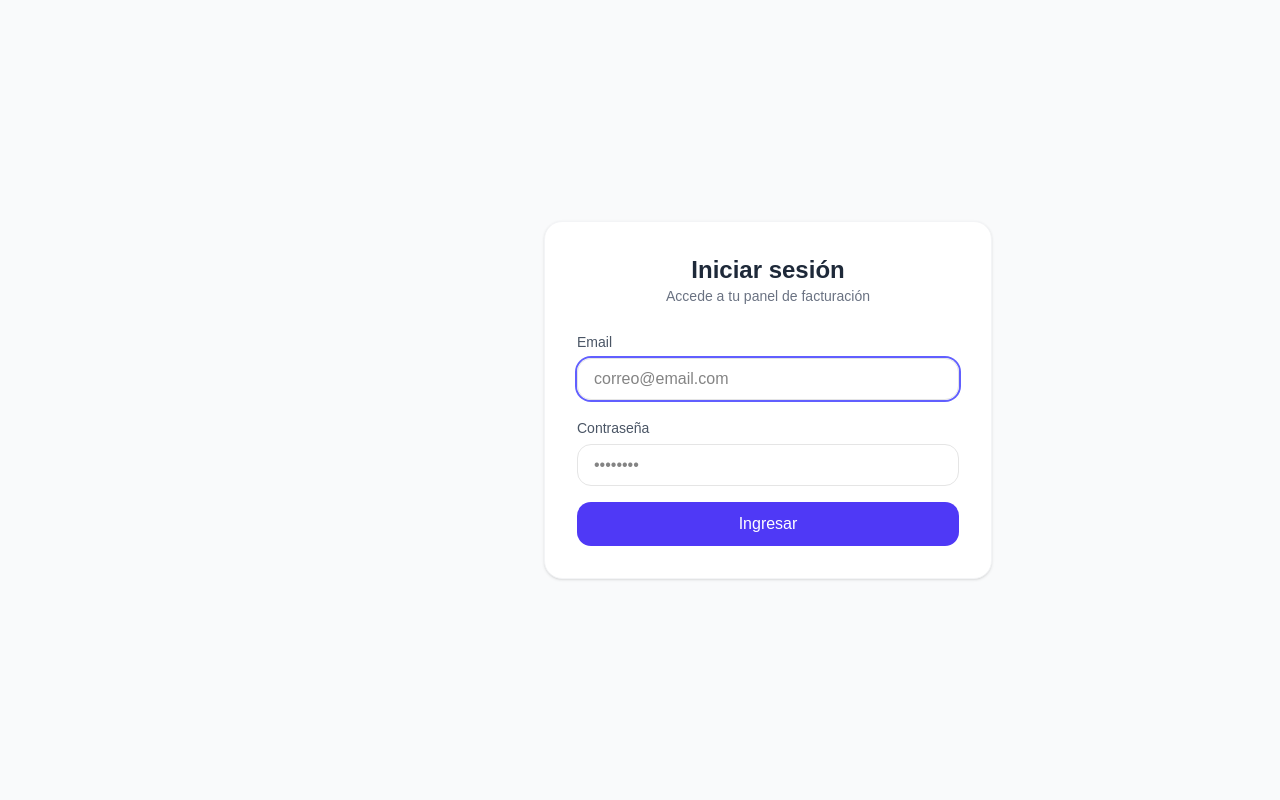
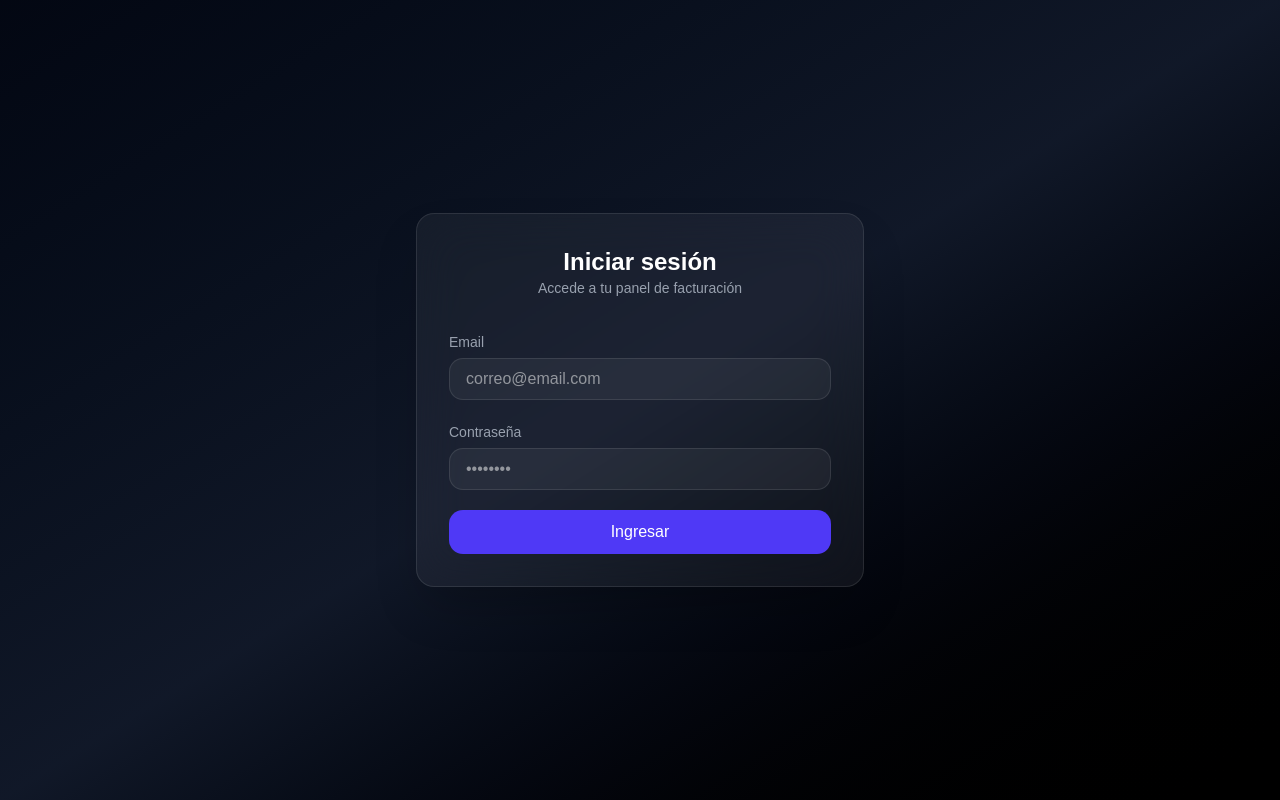
Before and after one commit to Viviana9110/frontend_facturacion, a React (Vite) app: page / in a window 1280 px wide. Built offline with nearby package versions, Linux system fonts and the light colour scheme; no server answers.

Commit message:
mejoras en interfaz login

```diff
--- a/src/pages/Login.jsx
+++ b/src/pages/Login.jsx
@@ -1,5 +1,4 @@
 import { useState } from "react";
-import axios from "axios";
 import API from "../api/axios";
 import { useNavigate } from "react-router-dom";
 import { toast } from "sonner";
@@ -31,10 +30,7 @@ export default function Login() {
     try {
       setLoading(true);
 
-      const res = await API.post(
-        "/auth/login",
-        form
-      );
+      const res = await API.post("/auth/login", form);
 
       localStorage.setItem("token", res.data.token);
 
@@ -45,7 +41,6 @@ export default function Login() {
       }, 800);
 
     } catch (error) {
-      console.error(error.response?.data || error.message);
       toast.error("Credenciales incorrectas");
     } finally {
       setLoading(false);
@@ -53,60 +48,49 @@ export default function Login() {
   };
 
   return (
-    <div className="min-h-screen bg-gray-50 dark:bg-gray-950 flex items-center justify-center px-4">
+  <div className="fixed inset-0 flex items-center justify-center bg-gradient-to-br from-gray-950 via-gray-900 to-black px-4">
 
-      {/* CARD */}
-      <div className="w-full max-w-md bg-white dark:bg-gray-900 rounded-2xl shadow-sm border border-gray-100 p-8">
+    <div className="w-full max-w-md backdrop-blur-xl bg-white/5 border border-white/10 rounded-2xl shadow-2xl p-8">
 
-        {/* HEADER */}
-        <div className="text-center mb-6">
-          <h1 className="text-2xl font-semibold text-gray-800 dark:text-gray-100">
+      <div className="text-center mb-8">
+        <h1 className="text-2xl font-semibold text-white">
           Iniciar sesión
         </h1>
-          <p className="text-gray-500 dark:text-gray-400 text-sm">
+        <p className="text-gray-400 text-sm">
           Accede a tu panel de facturación
         </p>
       </div>
 
-        {/* FORM */}
-        <form onSubmit={handleSubmit} className="space-y-4">
+      <form onSubmit={handleSubmit} className="space-y-5">
 
-          {/* EMAIL */}
         <div>
-            <label className="text-sm text-gray-600 dark:text-gray-500">
-              Email
-            </label>
+          <label className="text-sm text-gray-400">Email</label>
           <input
             type="email"
             name="email"
             value={form.email}
             onChange={handleChange}
-              autoFocus
-              className="w-full mt-1 border rounded-xl px-4 py-2 outline-none focus:ring-2 focus:ring-indigo-500 transition"
             placeholder="correo@email.com"
+            className="w-full mt-1 bg-white/5 border border-white/10 rounded-xl px-4 py-2 text-white outline-none focus:ring-2 focus:ring-indigo-500"
           />
         </div>
 
-          {/* PASSWORD */}
         <div>
-            <label className="text-sm text-gray-600 dark:text-gray-500">
-              Contraseña
-            </label>
+          <label className="text-sm text-gray-400">Contraseña</label>
           <input
             type="password"
             name="password"
             value={form.password}
             onChange={handleChange}
-              className="w-full mt-1 border rounded-xl px-4 py-2 outline-none focus:ring-2 focus:ring-indigo-500 transition"
             placeholder="••••••••"
+            className="w-full mt-1 bg-white/5 border border-white/10 rounded-xl px-4 py-2 text-white outline-none focus:ring-2 focus:ring-indigo-500"
           />
         </div>
 
-          {/* BOTÓN */}
         <button
           type="submit"
           disabled={loading}
-            className="w-full flex items-center justify-center gap-2 bg-indigo-600 hover:bg-indigo-700 disabled:opacity-50 text-white py-2.5 rounded-xl transition transform hover:scale-[1.02] active:scale-[0.98]"
+          className="w-full flex items-center justify-center gap-2 bg-indigo-600 hover:bg-indigo-700 text-white py-2.5 rounded-xl"
         >
           {loading ? (
             <>
```
Lines whose indentation alone changed are shown as unchanged.
